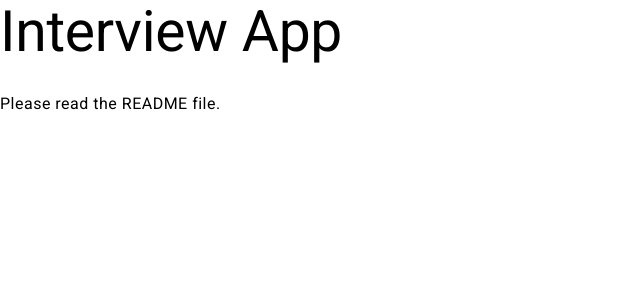
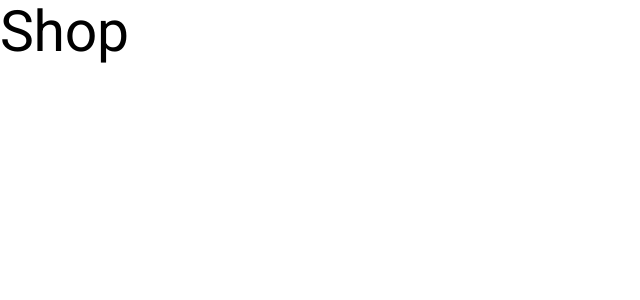
Before and after one commit to grYs51/stackblitz-starters-a4ctg3, an Angular app: page / in a window 1280 px wide. Shown: the top 300 px of the page, without its empty margins (0-640 px from the left). Built offline with nearby package versions, Linux system fonts and the light colour scheme.

Commit message:
Init routes

```diff
--- a/src/app.routes.ts
+++ b/src/app.routes.ts
@@ -1,2 +1,7 @@
 import { Route } from '@angular/router';
-const routes: Route[] = [];
+export const routes: Route[] = [
+  {
+    path: '',
+    loadComponent: () => import('./pages/listing-result/listing-result.component').then(m => m.ListingResultComponent)
+  }
+];
--- a/src/main.ts
+++ b/src/main.ts
@@ -2,13 +2,15 @@ import { Component } from '@angular/core';
 import { bootstrapApplication } from '@angular/platform-browser';
 import 'zone.js';
 import { provideAnimationsAsync } from '@angular/platform-browser/animations/async';
+import { provideRouter, RouterOutlet } from '@angular/router';
+import { routes } from './app.routes';
 
 @Component({
   selector: 'app-root',
   standalone: true,
+  imports: [RouterOutlet],
   template: `
-    <h1>Interview App</h1>
-    <p>Please read the README file.</p>
+    <router-outlet />
   `,
 })
 export class App {
@@ -16,5 +18,5 @@ export class App {
 }
 
 bootstrapApplication(App, {
-  providers: [provideAnimationsAsync()]
+  providers: [provideAnimationsAsync(), provideRouter(routes)]
 });
--- /dev/null
+++ b/src/pages/listing-result/listing-result.component.html
@@ -0,0 +1 @@
+<h1>Shop</h1>
--- /dev/null
+++ b/src/pages/listing-result/listing-result.component.ts
@@ -0,0 +1,11 @@
+import { ChangeDetectionStrategy, Component } from "@angular/core";
+
+@Component({
+  selector: "app-listing-result",
+  standalone: true,
+  imports: [],
+  templateUrl: "./listing-result.component.html",
+  styleUrl: "./listing-result.component.scss",
+  changeDetection: ChangeDetectionStrategy.OnPush,
+})
+export class ListingResultComponent {}
```
Also changed, not shown: src/pages/listing-result/listing-result.component.scss (added).
